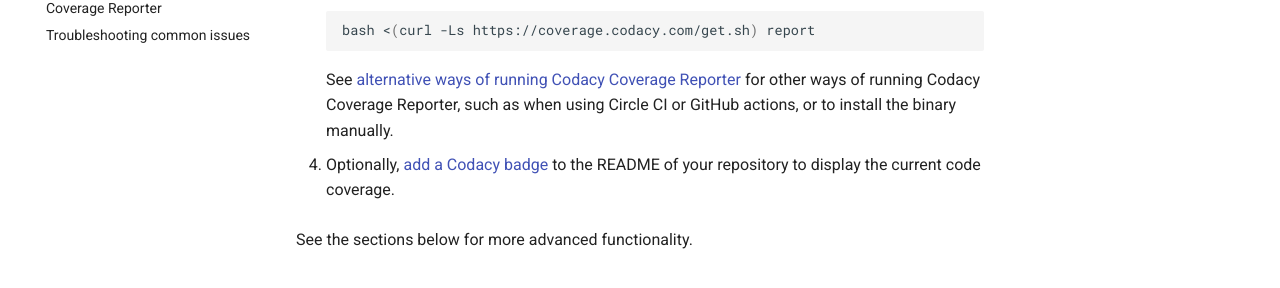
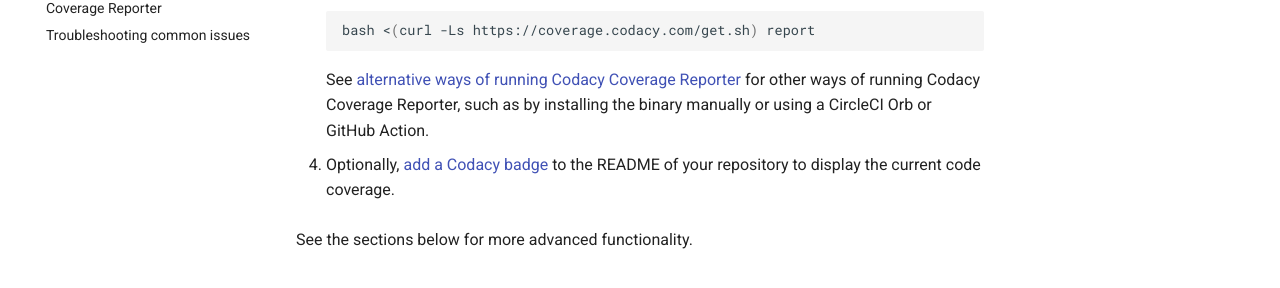
Before and after one commit to codacy/codacy-coverage-reporter, an MkDocs documentation site: the page built from docs/adding-coverage-to-your-repository.md, in a window 1280 px wide and 900 px high, scrolled down 1314 px. Shown: the part 190-478 px from the top of the window. Built offline with MkDocs 1.6.1 and Material for MkDocs 9.7.7, drawn with Linux system fonts in a browser that asks for light colours.

````diff
--- a/docs/adding-coverage-to-your-repository.md
+++ b/docs/adding-coverage-to-your-repository.md
@@ -47,7 +47,7 @@
     bash <(curl -Ls https://coverage.codacy.com/get.sh) report
     ```
 
-    See [alternative ways of running Codacy Coverage Reporter](alternative-ways-of-running-coverage-reporter.md) for other ways of running Codacy Coverage Reporter, such as when using Circle CI or GitHub actions, or to install the binary manually.
+    See [alternative ways of running Codacy Coverage Reporter](alternative-ways-of-running-coverage-reporter.md) for other ways of running Codacy Coverage Reporter, such as by installing the binary manually or using a CircleCI Orb or GitHub Action.
 
 1.  Optionally, [add a Codacy badge](https://docs.codacy.com/repositories/badges/) to the README of your repository to display the current code coverage.
 
````
Also changed, not shown: README.md (+2 -0 lines).
